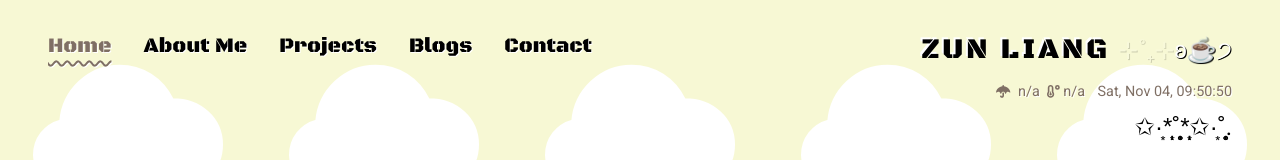
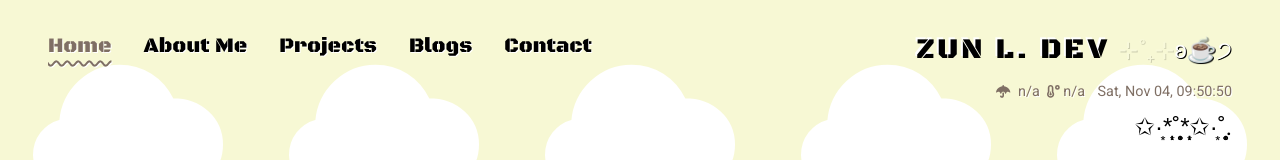
Before and after one commit to zun-liang/portfolio, a React (Vite) app: page / in a window 1280 px wide. Both pictures are taken after a click on the button "Happy ♡⸜(˶˃ ᵕ ˂˶)⸝♡". Shown: the top 160 px of the page. Built offline with nearby package versions, Linux system fonts and the light colour scheme; no server answers.

Commit message:
update title

```diff
--- a/src/components/Header.jsx
+++ b/src/components/Header.jsx
@@ -198,7 +198,7 @@ const Header = ({ screenWidth }) => {
         </Wrapper>
       )}
       <TitleContainer>
-        <Title>ZUN LIANG</Title>
+        <Title>ZUN L. DEV</Title>
         <SubTitleBlink> ⊹</SubTitleBlink>
         <SubTitleBlinkSlow>˚</SubTitleBlinkSlow>
         <SubTitleBlink>₊</SubTitleBlink>
```
